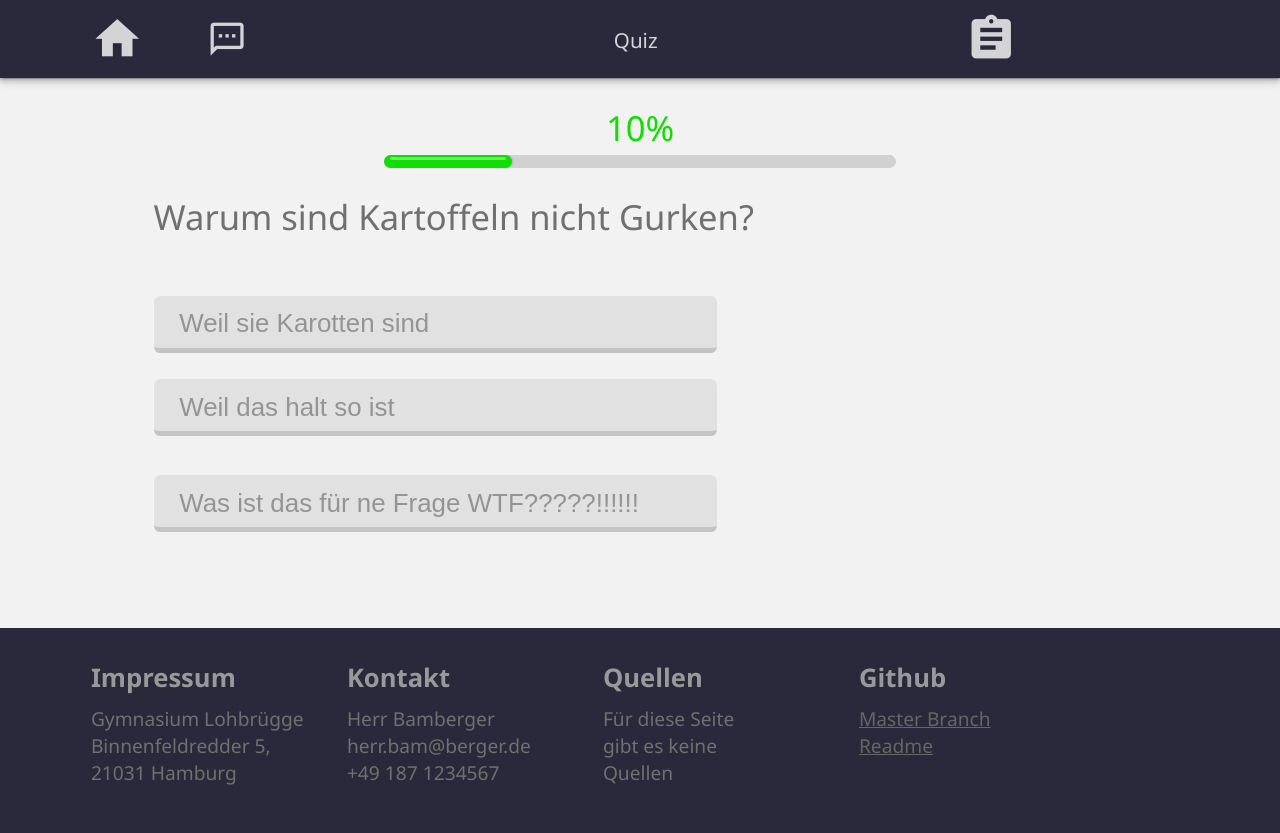
After one commit to Cha0sType/site-thermonuclearfusion, a Flask app: page /quiz in a window 1280 px wide. The commit adds this page. Run offline with Flask 2, Linux system fonts and the light colour scheme.

Commit message:
added quiz

```diff
--- a/templates/Basics/basics_index copy.html
+++ b/basic layout.html
@@ -12,5 +12,7 @@
     {{ header|safe }}
 
 </body>
+<div style="margin-top: 8.5vw;"></div>
+{{ footer|safe }}
 </html>
 <script src="{{url_for('static', filename='scripts/index.js')}}"></script>
--- a/main.py
+++ b/main.py
@@ -27,7 +27,7 @@ app = Flask(__name__) # Setting up flask
 
  # Defining the port the server will be listing to
 
-headername = "<h2 style='color: rgba(255, 255, 255, 0.8); font-weight: normal; font-size: 1.61vw; margin-bottom: 0.9vw; margin-left: 50%; transform: translateX(-60%); position: absolute;'>---</h2>"
+headername = "<h2 style='color: rgba(255, 255, 255, 0.8); font-weight: normal; font-size: 1.61vw; position: absolute; margin-bottom: 0.9vw; margin-left: 50%; transform: translateX(-89%);'>---</h2>"
 
 @app.route('/') # Creating index and rendering specified template
 def index():
@@ -73,9 +73,13 @@ def tokamak():
 def vergleich():
     return render_template('Reactors/vergleich.html', footer=footer, header=header.replace('--name--', headername.replace('---', "Vergleich")))
 
+@app.route('/quiz')
+def quiz():
+    return render_template('extras/Quiz/quiz.html', footer=footer.replace('--sources--', 'Für diese Seite<br>gibt es keine<br>Quellen'), header=header.replace('--name--', headername.replace('---', "Quiz")))
+
 @app.route('/extras/snake')
 def snake():
-    return render_template('extras/HeliumSnake/helium_snake.html', footer=footer, header=header.replace('--name--', headername.replace('---', "Helium Snake")))
+    return render_template('extras/HeliumSnake/helium_snake.html', footer=footer.replace('--sources--', 'Für diese Seite<br>gibt es keine<br>Quellen'), header=header.replace('--name--', headername.replace('---', "Helium Snake")))
 
 if __name__ == '__main__':
     app.run(host='0.0.0.0', port=port, debug=debug, threaded=threaded)
--- a/templates/extras/HeliumSnake/helium_snake.html
+++ b/templates/extras/HeliumSnake/helium_snake.html
@@ -26,6 +26,8 @@
     <canvas id="snake" width="398" height="398"></canvas>
 
 </body>
+<div style="margin-top: 8.5vw;"></div>
+{{ footer|safe }}
 
 </html>
 <style>
--- /dev/null
+++ b/templates/extras/Quiz/quiz.html
@@ -0,0 +1,129 @@
+<!DOCTYPE html>
+<html lang="de">
+<head>
+    <link rel="stylesheet" href="{{url_for('static', filename='stylesheets/index.css')}}">
+    <link rel="icon" type="img/svg" href="{{url_for('static', filename='Icon.svg')}}">
+
+    <meta charset="UTF-8">
+    <title>Quiz</title>
+</head>
+<body>
+
+    {{ header|safe }}
+
+    <span id="percentage">10%</span>
+    <div id="barback"><div id="barfront"><div id="barlight"></div></div></div>
+    <h1 id="question">Warum sind Kartoffeln nicht Gurken?</h1>
+    <answers>
+        <button id="a1">
+            Weil sie Karotten sind
+        </button>
+        <button id="a2">
+            Weil das halt so ist
+        </button>
+        <button id="a3">
+            Was ist das für ne Frage WTF?????!!!!!!
+        </button>
+    </answers>
+
+</body>
+<div style="margin-top: 43vw;"></div>
+{{ footer|safe }}
+</html>
+
+<style>
+
+    #percentage {
+        position: absolute;
+        margin-top: 2vw;
+        margin-left: 50%;
+        transform: translateX(-50%);
+        font-size: 2.7vw;
+        font-weight: 500;
+        color: #0EDF00;
+    }
+
+    #barback {
+        position: absolute;
+        margin-left: 50%;
+        transform: translateX(-50%);
+        margin-top: 6vw;
+        width: 40vw;
+        height: 1vw;
+        border-radius: 5vw;
+        background-color: #D1D1D1;
+    }
+
+    #barfront {
+        position: absolute;
+        width: 10vw;
+        height: 1vw;
+        border-radius: 5vw;
+        background-color: #0EDF00;
+        box-shadow: 0.025vw 0vw 0vw 0vw rgba(0,0,0,0.04),
+                0.05vw 0vw 0vw 0vw rgba(0,0,0,0.04),
+                0.1vw 0vw 0vw 0vw rgba(0,0,0,0.04),
+                0.2vw 0vw 0vw 0vw rgba(0,0,0,0.04);
+    }
+
+    #barlight {
+        position: absolute;
+        margin-left: 0.5vw;
+        margin-top: 0.2vw;
+        width: 9vw;
+        height: 0.2vw;
+        border-radius: 5vw;
+        background-color: rgba(255, 255, 255, 0.4);
+    }
+
+    #question, answers {
+        margin-left: 12vw;
+    }
+
+    #question {
+        position: absolute;
+        margin-top: 9vw;
+        font-size: 2.7vw;
+        font-weight: 500;
+    }
+
+    answers {
+        position: absolute;
+    }
+
+    button {
+        position: absolute;
+        outline: none;
+        cursor: pointer;
+        font-size: 2.025vw;
+        padding-left: 2vw;
+        padding-top: 0.3vw;
+        text-align: left;
+        width: 44vw;
+        height: 4.5vw;
+        color: #949494;
+        background-color: #E1E1E1;
+        border: none;
+        border-bottom: 0.4vw #C4C4C4 solid;
+        border-radius: 0.5vw;
+    }
+
+    button:hover {
+        background-color: #dadada;
+    }
+
+    #a1 {
+        margin-top: 17vw;
+    }
+
+    #a2 {
+        margin-top: 23.5vw;
+    }
+
+    #a3 {
+        margin-top: 31vw;
+    }
+
+</style>
+
+<script src="{{url_for('static', filename='scripts/index.js')}}"></script>
--- a/templates/footer.html
+++ b/templates/footer.html
@@ -37,6 +37,7 @@
     footer {
         background-color: #29293B;
         height: 16vw;
+        text-align: left;
     }
 
     footer h1 {
--- a/templates/header.html
+++ b/templates/header.html
@@ -15,7 +15,7 @@
         --name--
     <!-- In our main.py, the --name-- will be replaced by a h2 with the current website's name -->
 
-    <span class="material-icons" style="font-size: 4.1vw; margin-left: 56.1vw; color: rgba(255, 255, 255, 0.8); cursor: pointer;" onmouseover="this.style.color='rgba(255, 255, 255, 0.9)';" onmouseout="this.style.color='rgba(255, 255, 255, 0.8)';">assignment</span>
+    <span onclick="location.href='/quiz'" class="material-icons" style="font-size: 4.1vw; margin-left: 56.1vw; color: rgba(255, 255, 255, 0.8); cursor: pointer;" onmouseover="this.style.color='rgba(255, 255, 255, 0.9)';" onmouseout="this.style.color='rgba(255, 255, 255, 0.8)';">assignment</span>
 </div>
 
 <style>
```
